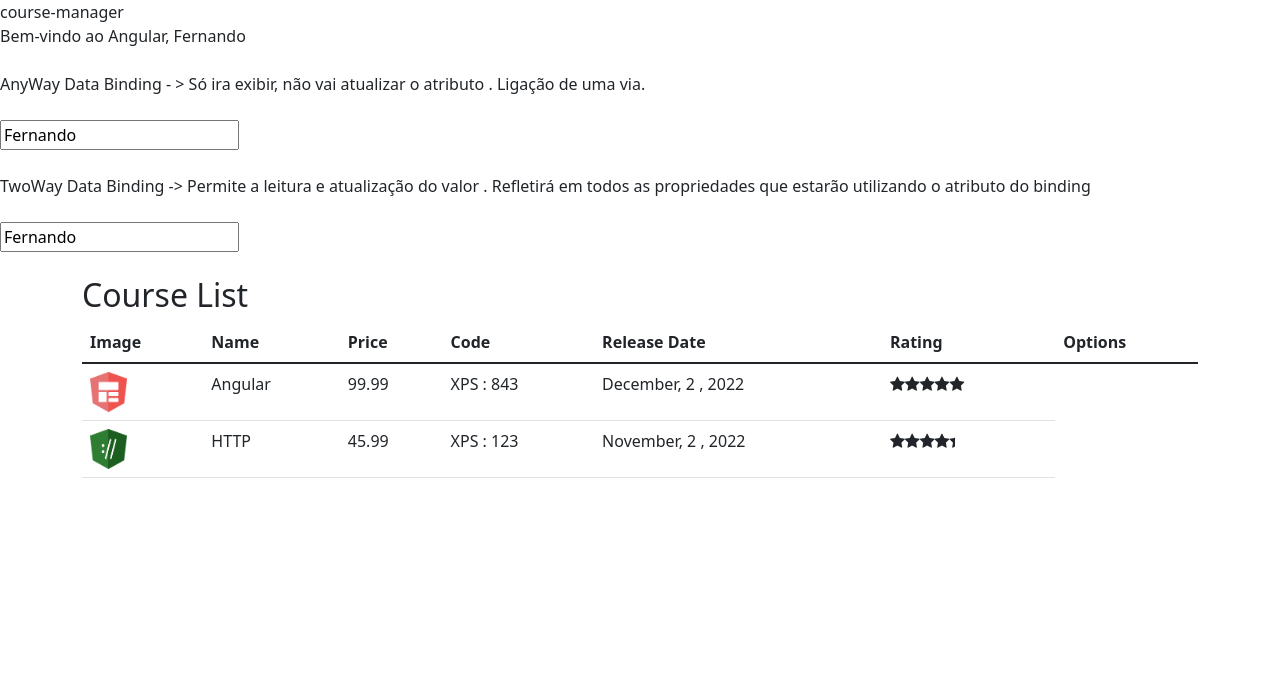
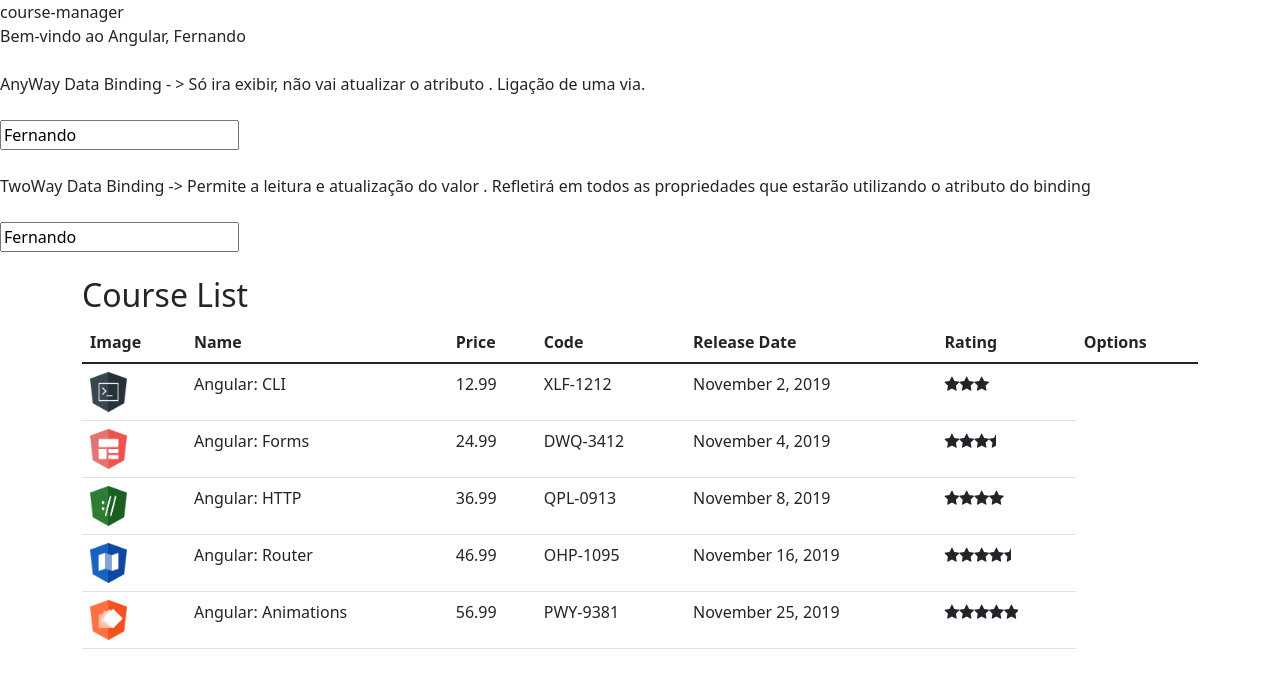
Before and after one commit to 740fernando/introducao-angular, an Angular app in the folder workspace/course-manager/: page / in a window 1280 px wide. Shown: the top 688 px of the page. Built offline with nearby package versions, Linux system fonts and the light colour scheme.

Commit message:
O que é injeção de dependência

```diff
--- a/workspace/course-manager/src/app/courses/course-list.component.ts
+++ b/workspace/course-manager/src/app/courses/course-list.component.ts
@@ -1,5 +1,6 @@
 import { Component, OnInit } from "@angular/core";
 import { Course } from "./course";
+import { CourseService } from "./course.service";
 
 @Component({
     selector: 'app-course-list',
@@ -9,28 +10,9 @@
 
     courses: Course[] = [];
 
+    constructor(private courseService: CourseService){ }
+
     ngOnInit(): void {
-        this.courses = [
-            {
-                id:1,
-                name:'Angular',
-                imageUrl:'/assets/images/forms.png',
-                price: 99.99,
-                code: 'XPS : 843',
-                duration: 120,
-                rating: 5.4,
-                releaseDate: 'December, 2 , 2022'
-            },
-            {
-                id:2,
-                name:'HTTP',
-                imageUrl:'/assets/images/http.png',
-                price: 45.99,
-                code: 'XPS : 123',
-                duration: 45,
-                rating: 4.4,
-                releaseDate: 'November, 2 , 2022'
-            }
-        ];
+        this.courses = this.courseService.retriveAll();
     }
 }
--- /dev/null
+++ b/workspace/course-manager/src/app/courses/course.service.ts
@@ -0,0 +1,71 @@
+import { Injectable } from "@angular/core";
+import { Course } from "./course";
+
+// Declara p/ angular que a classe é elegível p/ inj. depedencia
+@Injectable({
+    providedIn: 'root' // Quando for carregar o módulo raiz(app.module.ts), tbm irá carregar essa classe service
+})
+export class CourseService {
+
+    retriveAll(): Course[] {
+        return COURSES;
+    }
+}
+
+var COURSES: Course[] = [
+    {
+        id: 1,
+        name: 'Angular: CLI',
+        releaseDate: 'November 2, 2019',
+        description: 'Neste curso, os alunos irão obter um grande conhecimento nos principais recursos do CLI.',
+        duration: 120,
+        code: 'XLF-1212',
+        rating: 3,
+        price: 12.99,
+        imageUrl: '/assets/images/cli.png',
+    },
+    {
+        id: 2,
+        name: 'Angular: Forms',
+        releaseDate: 'November 4, 2019',
+        description: 'Neste curso, os alunos irão obter um conhecimento aprofundado sobre os recursos disponíveis no módulo de Forms.',
+        duration: 80,
+        code: 'DWQ-3412',
+        rating: 3.5,
+        price: 24.99,
+        imageUrl: '/assets/images/forms.png',
+    },
+    {
+        id: 3,
+        name: 'Angular: HTTP',
+        releaseDate: 'November 8, 2019',
+        description: 'Neste curso, os alunos irão obter um conhecimento aprofundado sobre os recursos disponíveis no módulo de HTTP.',
+        duration: 80,
+        code: 'QPL-0913',
+        rating: 4.0,
+        price: 36.99,
+        imageUrl: '/assets/images/http.png',
+    },
+    {
+        id: 4,
+        name: 'Angular: Router',
+        releaseDate: 'November 16, 2019',
+        description: 'Neste curso, os alunos irão obter um conhecimento aprofundado sobre os recursos disponíveis no módulo de Router.',
+        duration: 80,
+        code: 'OHP-1095',
+        rating: 4.5,
+        price: 46.99,
+        imageUrl: '/assets/images/router.png',
+    },
+    {
+        id: 5,
+        name: 'Angular: Animations',
+        releaseDate: 'November 25, 2019',
+        description: 'Neste curso, os alunos irão obter um conhecimento aprofundado sobre os recursos disponíveis sobre Animation.',
+        duration: 80,
+        code: 'PWY-9381',
+        rating: 5,
+        price: 56.99,
+        imageUrl: '/assets/images/animations.png',
+    }
+];
--- a/workspace/course-manager/src/app/courses/course.ts
+++ b/workspace/course-manager/src/app/courses/course.ts
@@ -7,4 +7,5 @@
     duration!: number;
     rating!: number;
     releaseDate!: string;
+    description!: string;
 }
--- a/workspace/course-manager/src/app/star/star.component.ts
+++ b/workspace/course-manager/src/app/star/star.component.ts
@@ -6,7 +6,6 @@
     styleUrls: ['./star.component.css']
 })
 export class StarComponent implements OnChanges {
-
     // Recebe valor de um componente externo
     @Input()
     rating: number= 0;
```
